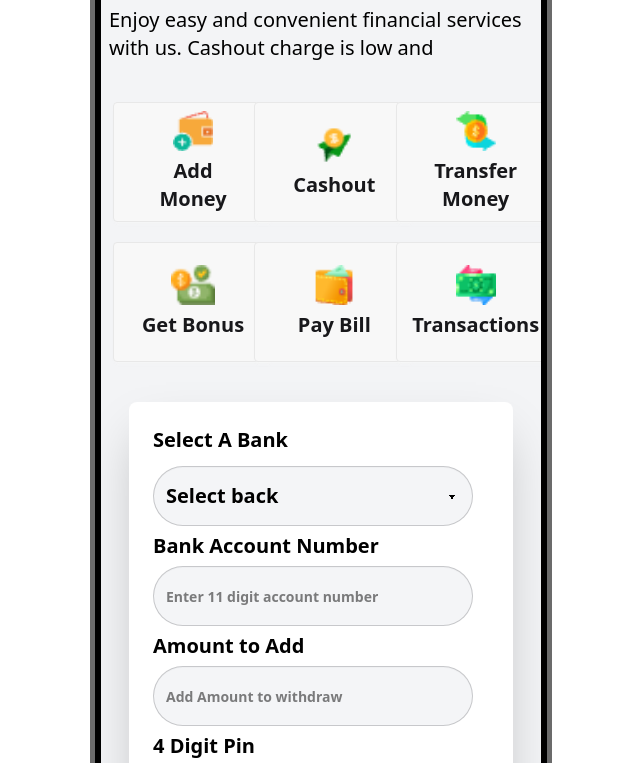
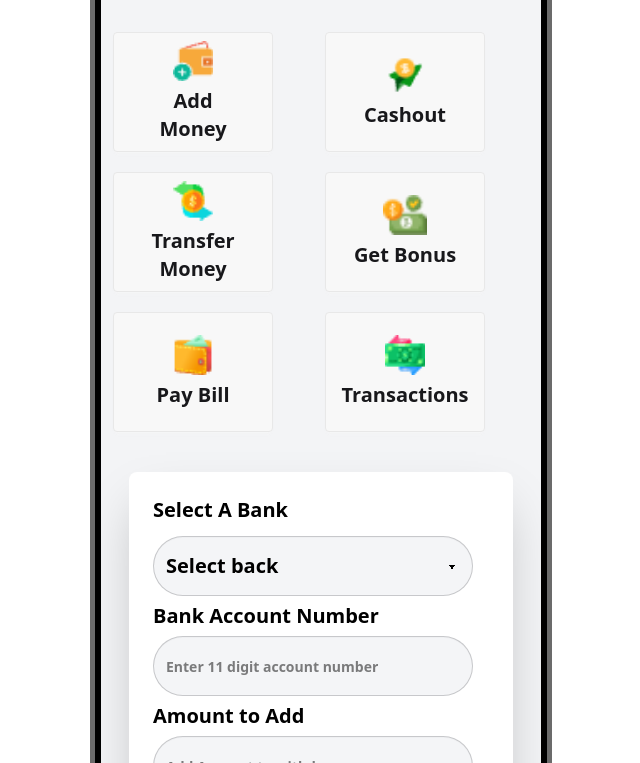
Before and after one commit to sadhin28/Payo-MFS, a plain HTML site: page home.html in a window 1280 px wide. Shown: the part 120-883 px from the top of the page, without its empty margins (319-959 px from the left). Drawn offline with nearby package versions, Linux system fonts and the light colour scheme.

```diff
--- a/home.html
+++ b/home.html
@@ -14,9 +14,9 @@
 
 <body>
     <main class="flex justify-center mt-10">
-        <div class="mockup-phone w-140">
+        <div class="mockup-phone ">
             <div class="mockup-phone-camera"></div>
-            <div class="h-full  w-full bg-gray-100 mockup-phone-display text-white grid place-content-center">
+            <div class="h-full   bg-gray-100 mockup-phone-display text-white grid place-content-center">
                 <!-- Available balance -->
                 <div class="">
                     <div class=" flex  items-center justify-around">
@@ -47,7 +47,7 @@
                     <p class="px-2 text-black text-xl">Enjoy easy and convenient financial services with us. Cashout charge is low and </p>
 
                 </div>
-               <div class=" grid grid-cols-3 justify-around gap-5 py-10 pr-6 p-3 ">
+               <div class=" grid grid-cols-2 justify-around gap-5 py-10 pr-6 p-3 ">
                 <button id="addMoney" class=" flex flex-col text-xl h-30 w-40 btn btn-xl"><img class="h-10" src="assets/wallet1.png" alt="">Add Money</button>
                 <button class=" flex flex-col text-xl h-30 w-40 btn btn-xl"><img class="h-10" src="assets/send1.png" alt="">Cashout</button>
                 <button class=" flex flex-col text-xl h-30 w-40 btn btn-xl"><img class="h-10" src="assets/money1.png" alt="">Transfer Money</button>
```
